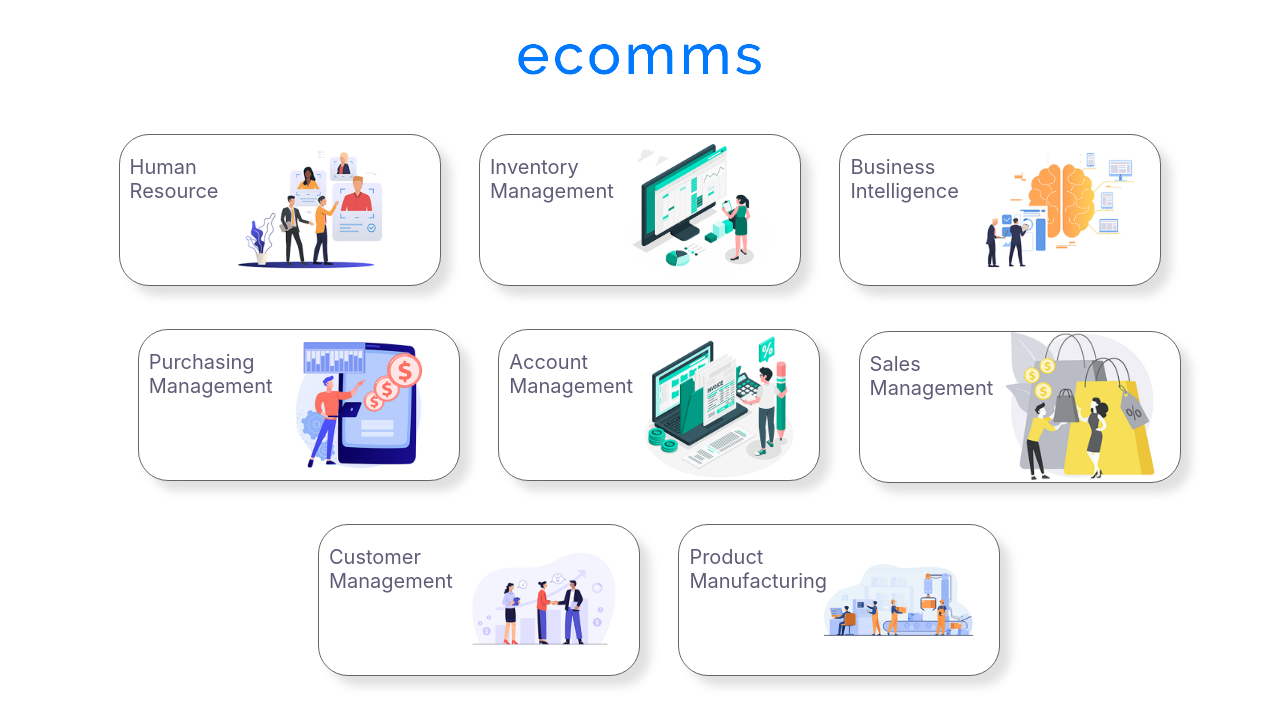
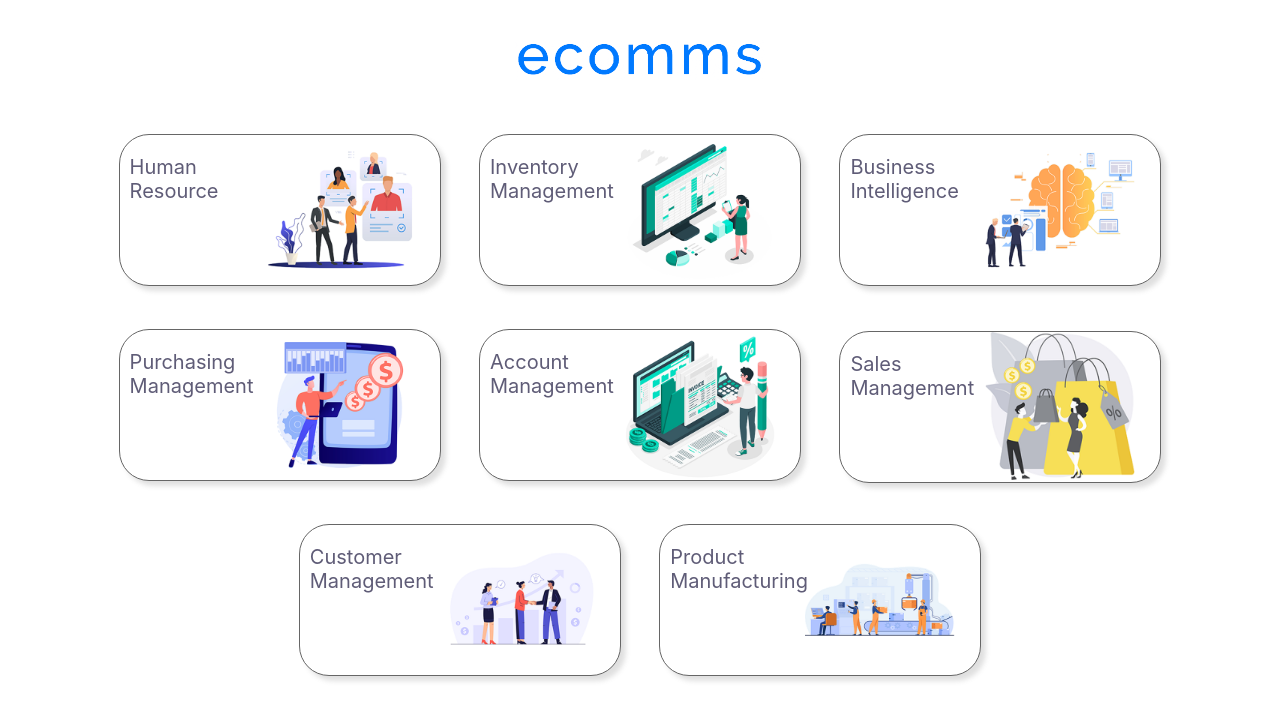
Before and after one commit to Ecommserp/ecomms, a React (Create React App) app: page / in a window 1280 px wide. Shown: the top 726 px of the page. Built offline with nearby package versions, Linux system fonts and the light colour scheme.

Commit message:
home page tiles done

```diff
--- a/src/App.css
+++ b/src/App.css
@@ -17,11 +17,17 @@
   border: 1px solid;
   border-color: #666666;
   border-radius: 30px;
-  box-shadow: 10px 10px 10px rgba(102, 102, 102, .2);;
+  box-shadow: 5px 5px 5px rgba(102, 102, 102, .2);;
   display: inline-block;
+  transition: box-shadow .8s;
 
 
 
+}
+.tile:hover {
+
+box-shadow: 10px 10px 10px rgba(102, 102, 102, .3);
+cursor: pointer;
 }
 .tile_text {
   position: absolute;
@@ -39,7 +45,7 @@
 .hr_img {
   position: relative;
   width: 150px;
-  padding-left: 60px;
+  padding-left: 120px;
 }
 
 .inv_img {
@@ -69,7 +75,7 @@
 .crm_img {
   position: relative;
   width: 150px;
-  padding-left: 125px;
+  padding-left: 120px;
 }
 
 .sale_img {
--- a/src/App.js
+++ b/src/App.js
@@ -34,7 +34,6 @@ function App() {
     </div>
 <br /><br /> <br />
 
-    <div className="space"></div>
     <div className="tile">
     <p className="tile_text">Purchasing <br />Management</p>
     <img src={pu} className="pu_img" alt="purchasing" />
@@ -53,7 +52,6 @@ function App() {
     </div>
     <br /><br /> <br />
 
-    <div className="space"></div>
     <div className="tile">
     <p className="tile_text">Customer <br />Management</p>
     <img src={crm} className="crm_img" alt="Customer" />
```
